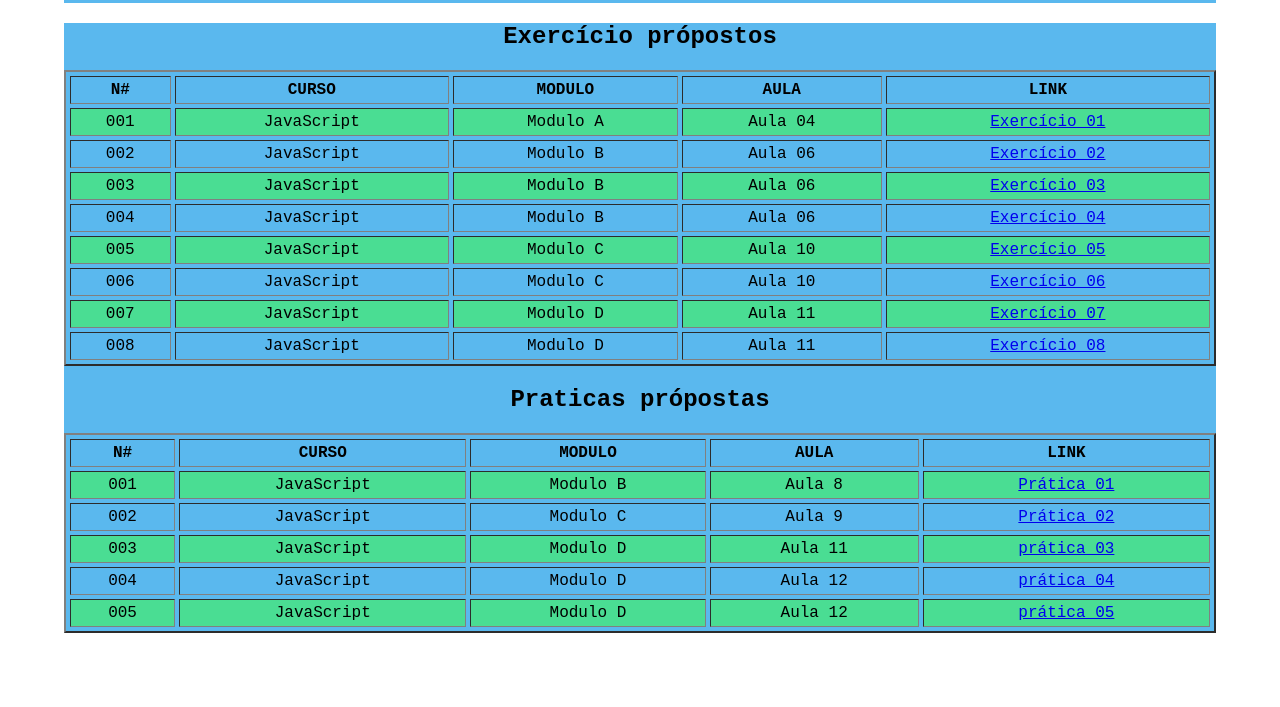
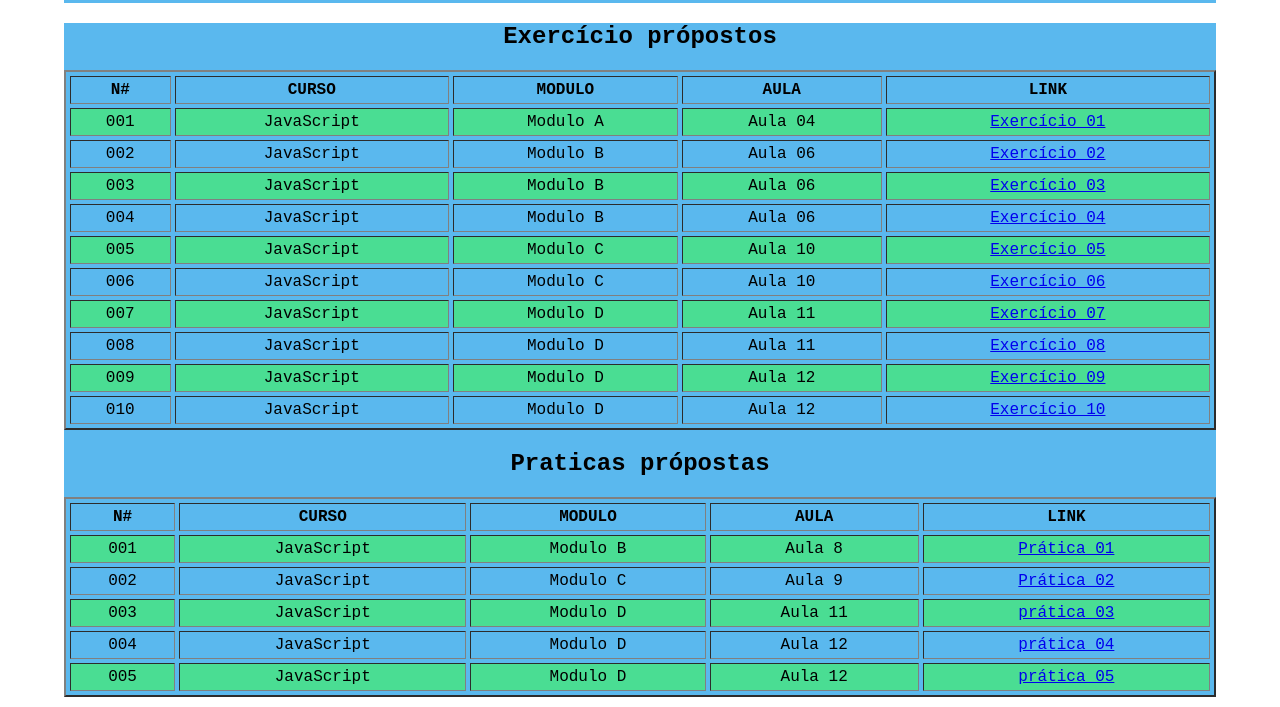
Before and after one commit to fabstussi/Curso-HTML5-CSS3-JS, a plain HTML site: page index.html in a window 1280 px wide. Shown: the part 113-820 px from the top of the page. Drawn offline with Linux system fonts and the light colour scheme.

Commit message:
Adicionados os links para os exercicios 009 e 010

```diff
--- a/index.html
+++ b/index.html
@@ -100,6 +100,24 @@
             <a href="exercicios/ex008.html" title="Link para o exercício 09">Exercício 08</a>
           </td>
         </tr>
+        <tr class="impar">
+          <td>009</td>
+          <td>JavaScript</td>
+          <td>Modulo D</td>
+          <td>Aula 12</td>
+          <td>
+            <a href="exercicios/ex009.html" title="Link para o exercício 09">Exercício 09</a>
+          </td>
+        </tr>
+        <tr>
+          <td>010</td>
+          <td>JavaScript</td>
+          <td>Modulo D</td>
+          <td>Aula 12</td>
+          <td>
+            <a href="exercicios/ex010.html" title="Link para o exercício 10">Exercício 10</a>
+          </td>
+        </tr>
       </tbody>
     </table>
     <h2>Praticas própostas</h2>
```
Also changed, not shown: 1 other file.
